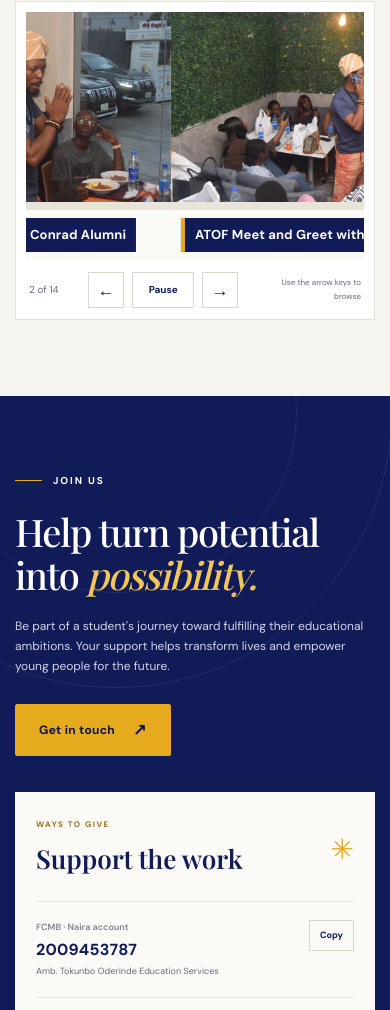
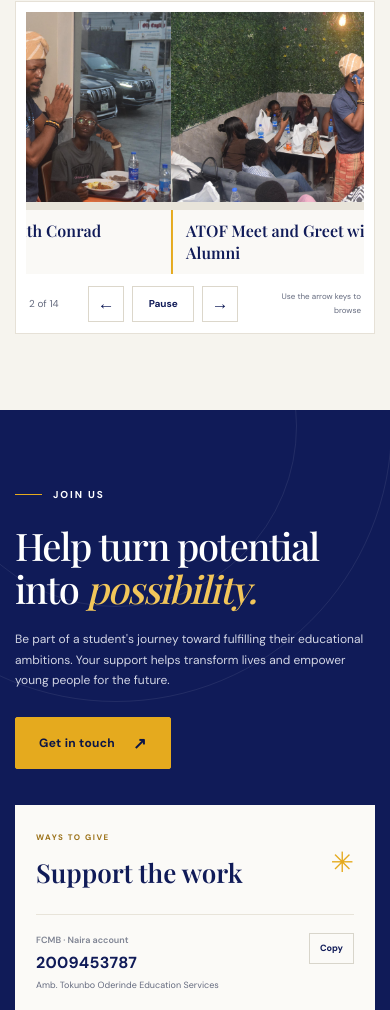
Before and after one commit to AyoDouble/atof, a plain HTML site: page index.html in a window 390 px wide. Shown: the part 10587-11597 px from the top of the page. Drawn offline with nearby package versions, Linux system fonts and the light colour scheme; a web font is replaced by a local one.

Commit message:
Refine gallery title styling
Co-authored-by: Copilot App <223556219+Copilot@users.noreply.github.com>

```diff
--- a/styles.css
+++ b/styles.css
@@ -186,8 +186,8 @@ h2 { margin-bottom: 0; font-size: clamp(38px, 4vw, 54px); line-height: 1.14; }
 .carousel-slide { min-width: 100%; }
 .carousel-slide figure { position: relative; display: grid; aspect-ratio: 16 / 9; margin: 0; overflow: hidden; background: #e8e4da; }
 .gallery-photo { display: block; width: 100%; height: 100%; object-fit: cover; object-position: center 55%; transition: transform .7s ease; }
-.carousel-slide figcaption { position: absolute; right: 18px; bottom: 18px; left: 18px; display: grid; gap: 3px; width: fit-content; min-width: min(250px, calc(100% - 36px)); padding: 15px 19px; background: rgba(251,250,247,.96); color: var(--navy); }
-.gallery-index { display: block; width: fit-content; max-width: 100%; padding: 10px 14px; border-left: 4px solid var(--gold); background: var(--navy); color: var(--white); font-size: 15px; font-weight: 800; letter-spacing: .01em; line-height: 1.35; }
+.carousel-slide figcaption { position: absolute; right: 18px; bottom: 18px; left: 18px; display: grid; gap: 3px; width: fit-content; min-width: min(250px, calc(100% - 36px)); padding: 14px 19px 14px 21px; border-left: 3px solid var(--gold); background: rgba(251,250,247,.97); box-shadow: 0 8px 26px rgba(16,27,88,.13); color: var(--navy); }
+.gallery-index { display: block; max-width: 100%; color: var(--navy); font-family: var(--serif); font-size: clamp(17px, 1.8vw, 21px); font-weight: 600; letter-spacing: .005em; line-height: 1.35; }
 .carousel-slide figcaption strong { font-family: var(--serif); font-size: 20px; font-weight: 600; line-height: 1.35; }
 .carousel-footer { display: grid; grid-template-columns: 1fr auto 1fr; align-items: center; gap: 15px; padding: 16px 3px 1px; }
 .carousel-status, .carousel-hint { margin: 0; color: var(--muted); font-size: 10px; }
@@ -317,8 +317,8 @@ h2 { margin-bottom: 0; font-size: clamp(38px, 4vw, 54px); line-height: 1.14; }
   .photo-carousel { padding: 10px; }
   .carousel-slide figure { display: flex; aspect-ratio: auto; flex-direction: column; }
   .gallery-photo { flex: none; height: auto; aspect-ratio: 16 / 9; }
-  .carousel-slide figcaption { position: static; width: auto; min-width: 0; margin: 8px 0 0; padding: 8px 10px; }
-  .gallery-index { padding: 8px 10px; font-size: 13px; }
+  .carousel-slide figcaption { position: static; width: auto; min-width: 0; margin: 8px 0 0; padding: 10px 13px; border-left-width: 2px; box-shadow: none; }
+  .gallery-index { font-size: 16px; }
   .carousel-slide figcaption strong { font-size: 13px; }
   .carousel-footer { grid-template-columns: auto 1fr auto; gap: 8px; padding-top: 12px; }
   .carousel-controls { justify-content: center; }
```
